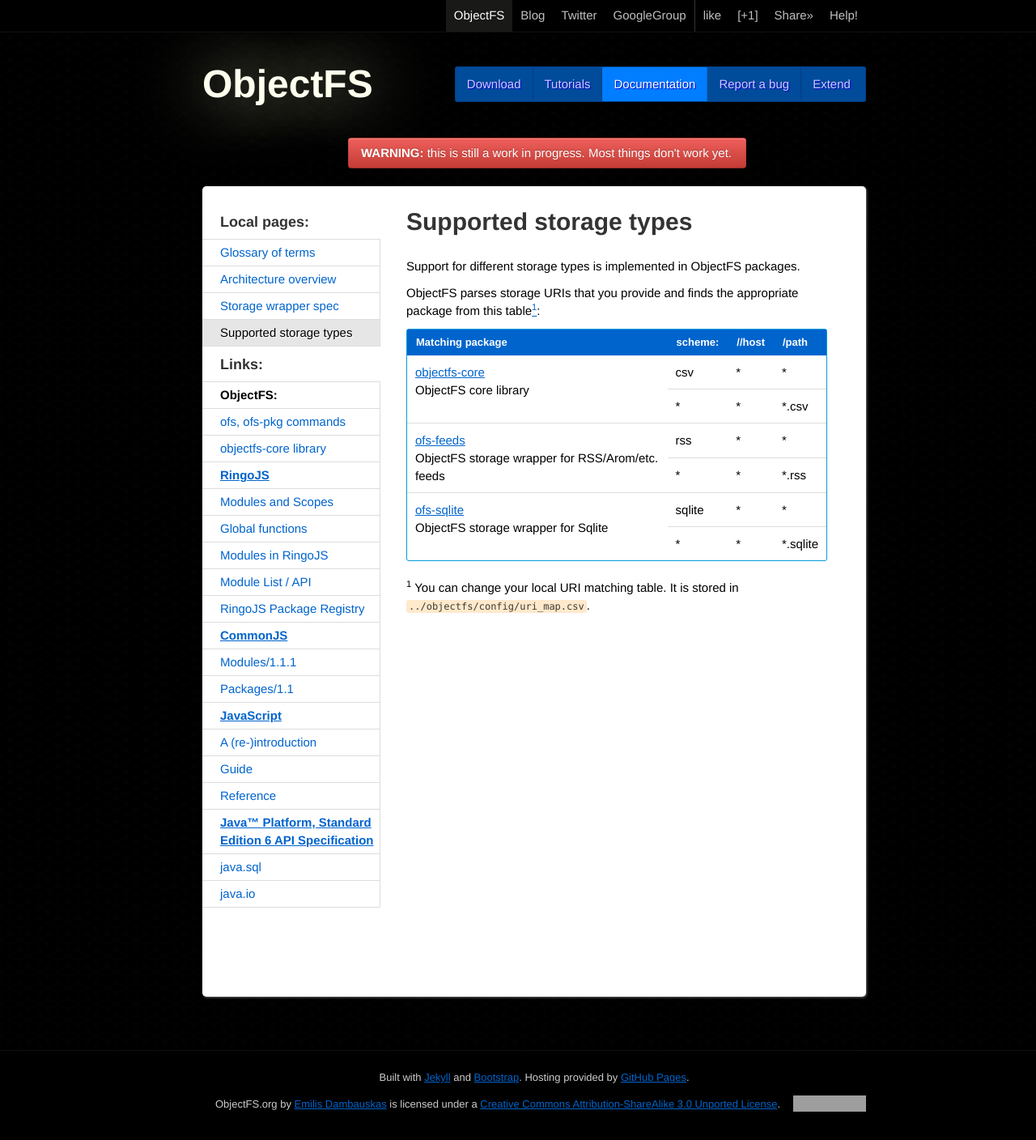
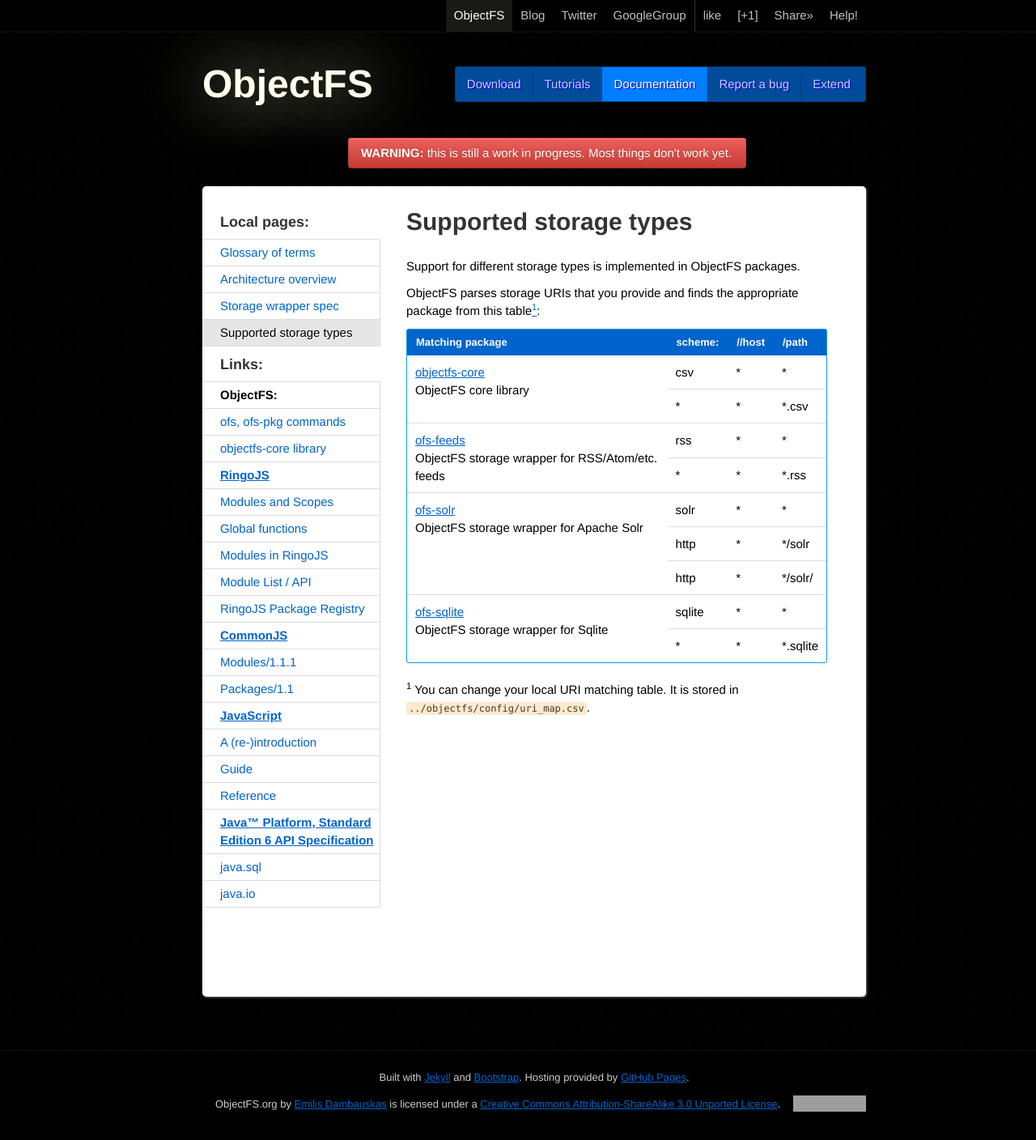
Before and after one commit to emilis/objectfs.org, a Jekyll site: the page built from docs/storage-types.html, in a window 1280 px wide. Shown: the whole page at 81% size. Built offline with Jekyll 4.4.1, drawn with Linux system fonts in a browser that asks for light colours; grey boxes are pictures that could not be loaded.

Commit message:
Added Apache Solr to supported storage list.

```diff
--- a/docs/storage-types.html
+++ b/docs/storage-types.html
@@ -25,13 +25,24 @@
             <td>*</td>
             <td>*.csv</td></tr>
         <tr><td rowspan="2"><a href="https://github.com/emilis/ofs-feeds">ofs-feeds</a><br>
-                <small>ObjectFS storage wrapper for RSS/Arom/etc. feeds</small></td>
+                <small>ObjectFS storage wrapper for RSS/Atom/etc. feeds</small></td>
             <td>rss</td>
             <td>*</td>
             <td>*</td></tr>
         <tr><td>*</td>
             <td>*</td>
             <td>*.rss</td></tr>
+        <tr><td rowspan="3"><a href="https://github.com/emilis/ofs-solr">ofs-solr</a><br>
+                <small>ObjectFS storage wrapper for Apache Solr</small></td>
+            <td>solr</td>
+            <td>*</td>
+            <td>*</td></tr>
+        <tr><td>http</td>
+            <td>*</td>
+            <td>*/solr</td></tr>
+        <tr><td>http</td>
+            <td>*</td>
+            <td>*/solr/</td></tr>
         <tr><td rowspan="2"><a href="https://github.com/emilis/ofs-sqlite">ofs-sqlite</a><br>
                 <small>ObjectFS storage wrapper for Sqlite</small></td>
             <td>sqlite</td>
```
